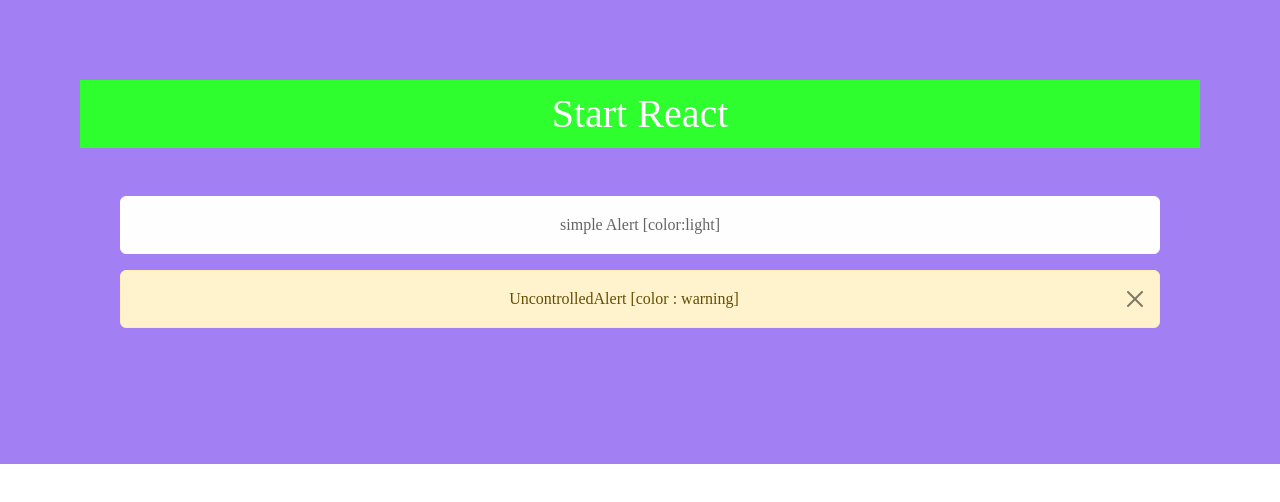
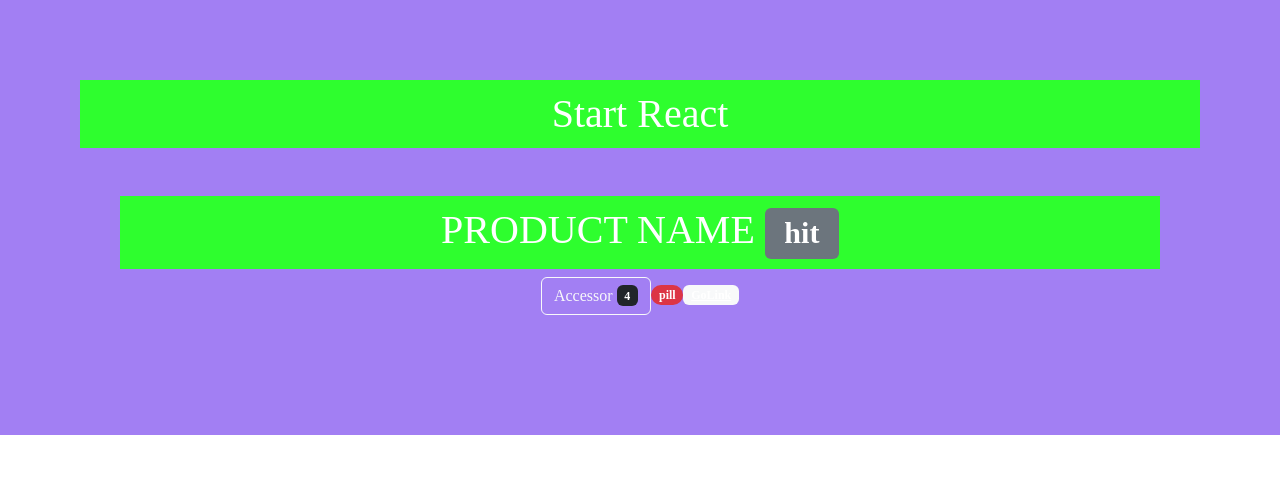
Before and after one commit to lee-kangpyo/react-start, a React (Create React App) app in the folder client/: page / in a window 1280 px wide. Shown: the top 502 px of the page. Built offline with nearby package versions, Linux system fonts and the light colour scheme.

Commit message:
reactstrap Badge

```diff
--- a/client/package.json
+++ b/client/package.json
@@ -38,5 +38,8 @@
       "last 1 firefox version",
       "last 1 safari version"
     ]
+  },
+  "devDependencies": {
+    "react-autocomplete-cli": "0.0.3"
   }
 }
--- a/client/src/App.js
+++ b/client/src/App.js
@@ -1,13 +1,13 @@
 import React from 'react';
 import './App.css';
-import ReactStrapAlerts from './component2/R034_ReactstrapAlerts'
+import ReactstrapBadge from './component2/R035_ReactstrapBadge'
 import 'bootstrap/dist/css/bootstrap.css'
 
 function App() {
   return (
     <div>
       <h1>Start React</h1>
-      <ReactStrapAlerts />
+      <ReactstrapBadge />
     </div>
   );
 }
--- /dev/null
+++ b/client/src/component2/R035_ReactstrapBadge.js
@@ -0,0 +1,19 @@
+import React from 'react';
+import { Badge, badge, Button } from 'reactstrap';
+
+class R035_ReactstrapBadges extends React.Component {
+  render () {
+    return(
+      <div>
+      <h1>PRODUCT NAME <Badge color='secondary'>hit</Badge></h1>
+      <Button color='light' outline>
+        Accessor <Badge color='dark'>4</Badge>
+      </Button>
+      <Badge color='danger' pill>pill</Badge>
+      <Badge href="http://example.com" color='light'>GoLink</Badge>
+    </div>
+    )
+  }
+}
+
+export default R035_ReactstrapBadges;
```
Also changed, not shown: 1 other file (tests, documents, lock files or other folders).
